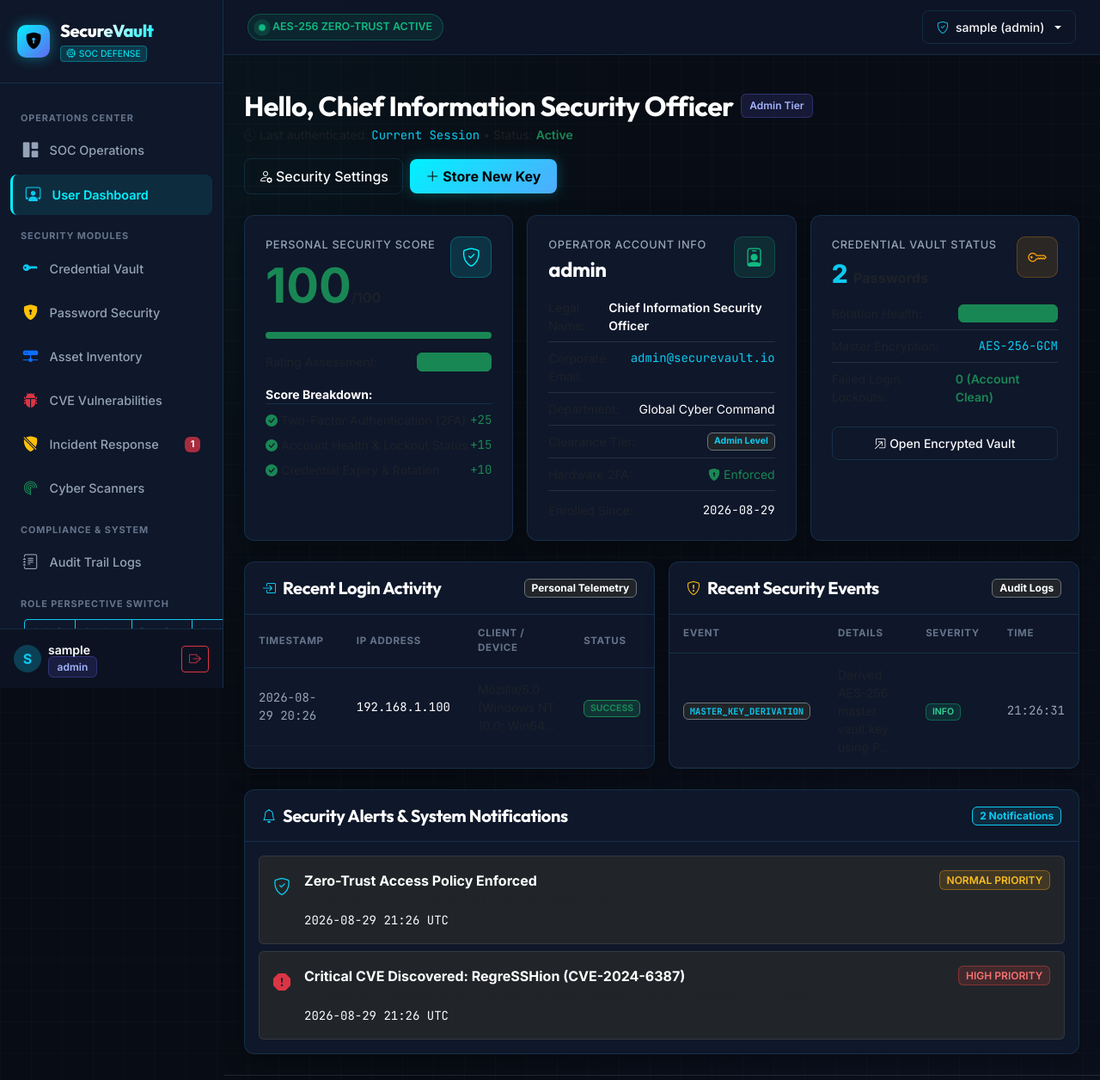
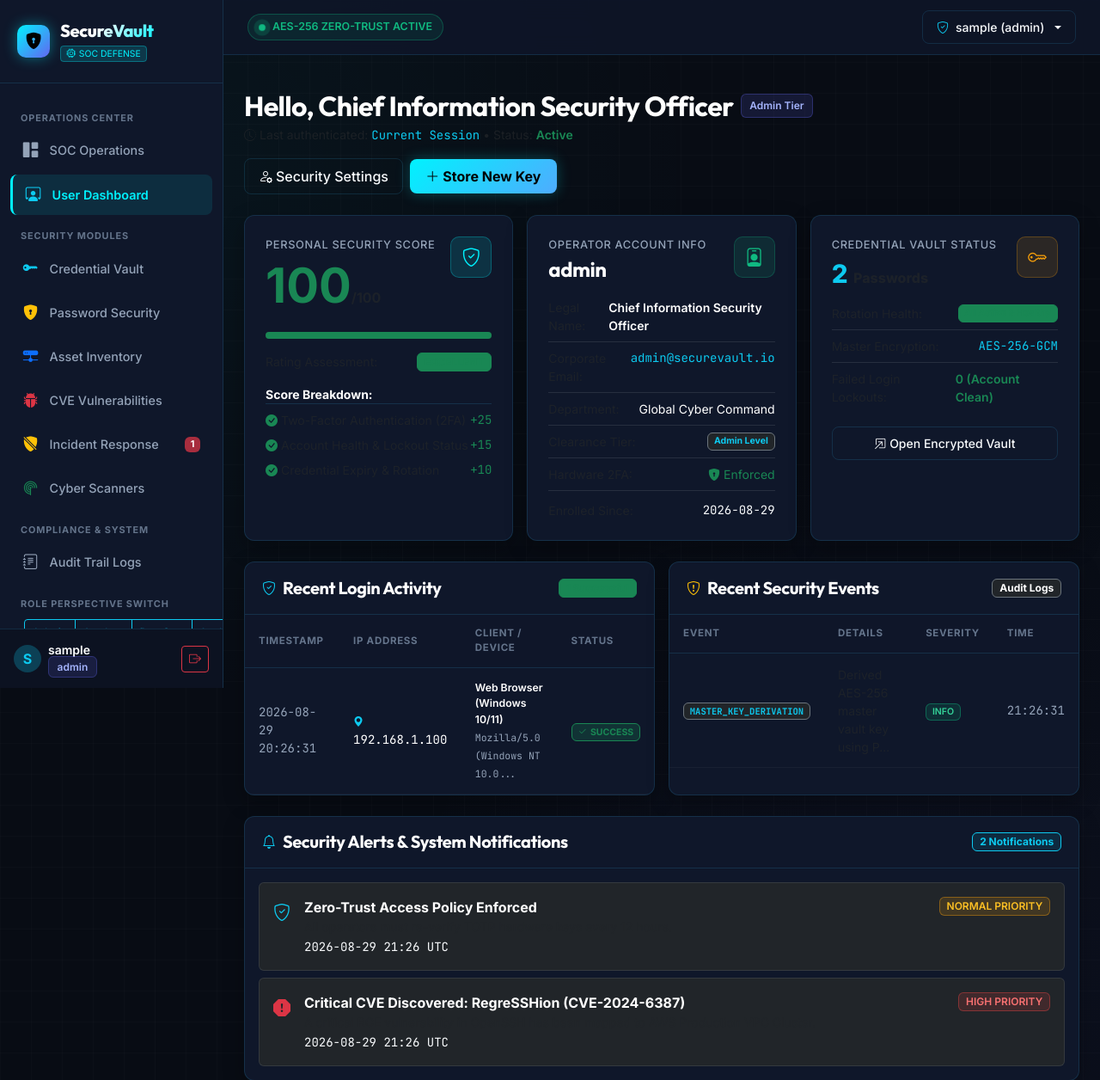
Before and after one commit to shivapendala/SecureVault, a Flask app: page /user-dashboard in a window 1280 px wide. Shown: the top 1256 px of the page at 86% size. Run offline with Flask 3, Linux system fonts and the light colour scheme; the visitor is signed in with stand-in values (Sample User, id 1).

Commit message:
feat: Implement detailed login monitoring with browser parsing, metrics summary, and clean user dashboard telemetry

```diff
--- a/app/models/login_attempt.py
+++ b/app/models/login_attempt.py
@@ -13,6 +13,46 @@ class LoginAttempt(db.Model):
     failure_reason = db.Column(db.String(255), nullable=True)
     attempted_at = db.Column(db.DateTime, default=datetime.utcnow, index=True)
 
+    def get_browser_info(self) -> str:
+        """Parse user agent into a human-friendly format."""
+        ua = (self.user_agent or "").lower()
+        if not ua:
+            return "Standard Client"
+
+        # Determine OS
+        if "windows nt 10" in ua:
+            os_name = "Windows 10/11"
+        elif "windows" in ua:
+            os_name = "Windows"
+        elif "macintosh" in ua or "mac os x" in ua:
+            os_name = "macOS"
+        elif "iphone" in ua or "ipad" in ua:
+            os_name = "iOS"
+        elif "android" in ua:
+            os_name = "Android"
+        elif "linux" in ua:
+            os_name = "Linux"
+        else:
+            os_name = "Device"
+
+        # Determine Browser
+        if "edg" in ua:
+            browser = "Edge"
+        elif "chrome" in ua and "safari" in ua:
+            browser = "Chrome"
+        elif "safari" in ua and "chrome" not in ua:
+            browser = "Safari"
+        elif "firefox" in ua:
+            browser = "Firefox"
+        elif "opr" in ua or "opera" in ua:
+            browser = "Opera"
+        elif "curl" in ua or "requests" in ua or "python" in ua:
+            browser = "API/CLI Script"
+        else:
+            browser = "Web Browser"
+
+        return f"{browser} ({os_name})"
+
     def to_dict(self):
         return {
             'id': self.id,
@@ -20,6 +60,7 @@ class LoginAttempt(db.Model):
             'username_attempted': self.username_attempted,
             'ip_address': self.ip_address,
             'user_agent': self.user_agent,
+            'browser_info': self.get_browser_info(),
             'status': self.status,
             'failure_reason': self.failure_reason,
             'attempted_at': self.attempted_at.strftime('%Y-%m-%d %H:%M:%S')
--- a/app/routes/dashboard.py
+++ b/app/routes/dashboard.py
@@ -129,10 +129,22 @@ def user_dashboard():
         score_label = "NEEDS ATTENTION"
         score_badge = "warning"
 
-    # 2. Recent Login Activity
+    # 2. Login Telemetry & Activity Monitoring
     recent_logins = LoginAttempt.query.filter(
-        (LoginAttempt.user_id == user.id) | (LoginAttempt.username_attempted == user.username)
-    ).order_by(LoginAttempt.attempted_at.desc()).limit(6).all()
+        (LoginAttempt.user_id == user.id) | (LoginAttempt.username_attempted == user.username) | (LoginAttempt.username_attempted == user.email)
+    ).order_by(LoginAttempt.attempted_at.desc()).limit(10).all()
+
+    total_successful_logins = LoginAttempt.query.filter(
+        ((LoginAttempt.user_id == user.id) | (LoginAttempt.username_attempted == user.username)),
+        LoginAttempt.status == 'SUCCESS'
+    ).count()
+
+    total_failed_logins = LoginAttempt.query.filter(
+        ((LoginAttempt.user_id == user.id) | (LoginAttempt.username_attempted == user.username)),
+        LoginAttempt.status.in_(['FAILED', 'BLOCKED'])
+    ).count()
+
+    last_login_attempt = recent_logins[0] if recent_logins else None
 
     # 3. Recent Security Events
     recent_events = SecurityLog.query.filter_by(user_id=user.id).order_by(SecurityLog.created_at.desc()).limit(6).all()
@@ -153,6 +165,9 @@ def user_dashboard():
         expiring_passwords_count=len(expiring_passwords),
         user_passwords=user_passwords[:5],
         recent_logins=recent_logins,
+        total_successful_logins=total_successful_logins,
+        total_failed_logins=total_failed_logins,
+        last_login_attempt=last_login_attempt,
         recent_events=recent_events,
         notifications=notifications
     )
--- a/app/templates/dashboard/user_dashboard.html
+++ b/app/templates/dashboard/user_dashboard.html
@@ -155,10 +155,15 @@
             <div class="cyber-card h-100">
                 <div class="card-header-cyber">
                     <div class="d-flex align-items-center gap-2">
-                        <i class="bi bi-box-arrow-in-right text-info"></i>
+                        <i class="bi bi-shield-check text-info"></i>
                         <h5 class="mb-0 text-white">Recent Login Activity</h5>
                     </div>
-                    <span class="badge bg-dark border border-secondary text-dim">Personal Telemetry</span>
+                    <div class="d-flex gap-2">
+                        <span class="badge bg-success bg-opacity-20 text-success border border-success">{{ total_successful_logins }} Successful</span>
+                        {% if total_failed_logins > 0 %}
+                        <span class="badge bg-danger bg-opacity-20 text-danger border border-danger">{{ total_failed_logins }} Failed</span>
+                        {% endif %}
+                    </div>
                 </div>
                 <div class="table-responsive">
                     <table class="cyber-table">
@@ -173,18 +178,33 @@
                         <tbody>
                             {% for login in recent_logins %}
                             <tr>
-                                <td class="mono-text small text-dim">{{ login.attempted_at.strftime('%Y-%m-%d %H:%M') }}</td>
-                                <td class="mono-text text-white small">{{ login.ip_address }}</td>
-                                <td class="text-muted small">{{ login.user_agent[:35] if login.user_agent else 'Standard Web Browser' }}...</td>
+                                <td class="mono-text small text-dim">{{ login.attempted_at.strftime('%Y-%m-%d %H:%M:%S') }}</td>
+                                <td class="mono-text text-white small">
+                                    <i class="bi bi-geo-alt-fill text-info me-1" style="font-size: 0.75rem;"></i>{{ login.ip_address }}
+                                </td>
                                 <td>
-                                    <span class="badge {% if login.status == 'SUCCESS' %}bg-success bg-opacity-25 text-success border border-success{% elif login.status == 'BLOCKED' %}bg-danger bg-opacity-25 text-danger border border-danger{% else %}bg-warning bg-opacity-25 text-warning border border-warning{% endif %}">
-                                        {{ login.status }}
+                                    <div class="fw-semibold text-white small">{{ login.get_browser_info() }}</div>
+                                    <small class="text-dim mono-text" style="font-size: 0.72rem;">{{ login.user_agent[:28] }}...</small>
+                                </td>
+                                <td>
+                                    {% if login.status == 'SUCCESS' %}
+                                    <span class="badge bg-success bg-opacity-25 text-success border border-success">
+                                        <i class="bi bi-check2 me-1"></i>SUCCESS
                                     </span>
+                                    {% elif login.status == 'BLOCKED' %}
+                                    <span class="badge bg-danger bg-opacity-25 text-danger border border-danger" title="{{ login.failure_reason or 'Blocked' }}">
+                                        <i class="bi bi-shield-x me-1"></i>BLOCKED
+                                    </span>
+                                    {% else %}
+                                    <span class="badge bg-warning bg-opacity-25 text-warning border border-warning" title="{{ login.failure_reason or 'Invalid credentials' }}">
+                                        <i class="bi bi-exclamation-triangle me-1"></i>FAILED
+                                    </span>
+                                    {% endif %}
                                 </td>
                             </tr>
                             {% else %}
                             <tr>
-                                <td colspan="4" class="text-center py-4 text-muted">No recent login records.</td>
+                                <td colspan="4" class="text-center py-4 text-muted">No recent login records found.</td>
                             </tr>
                             {% endfor %}
                         </tbody>
```
